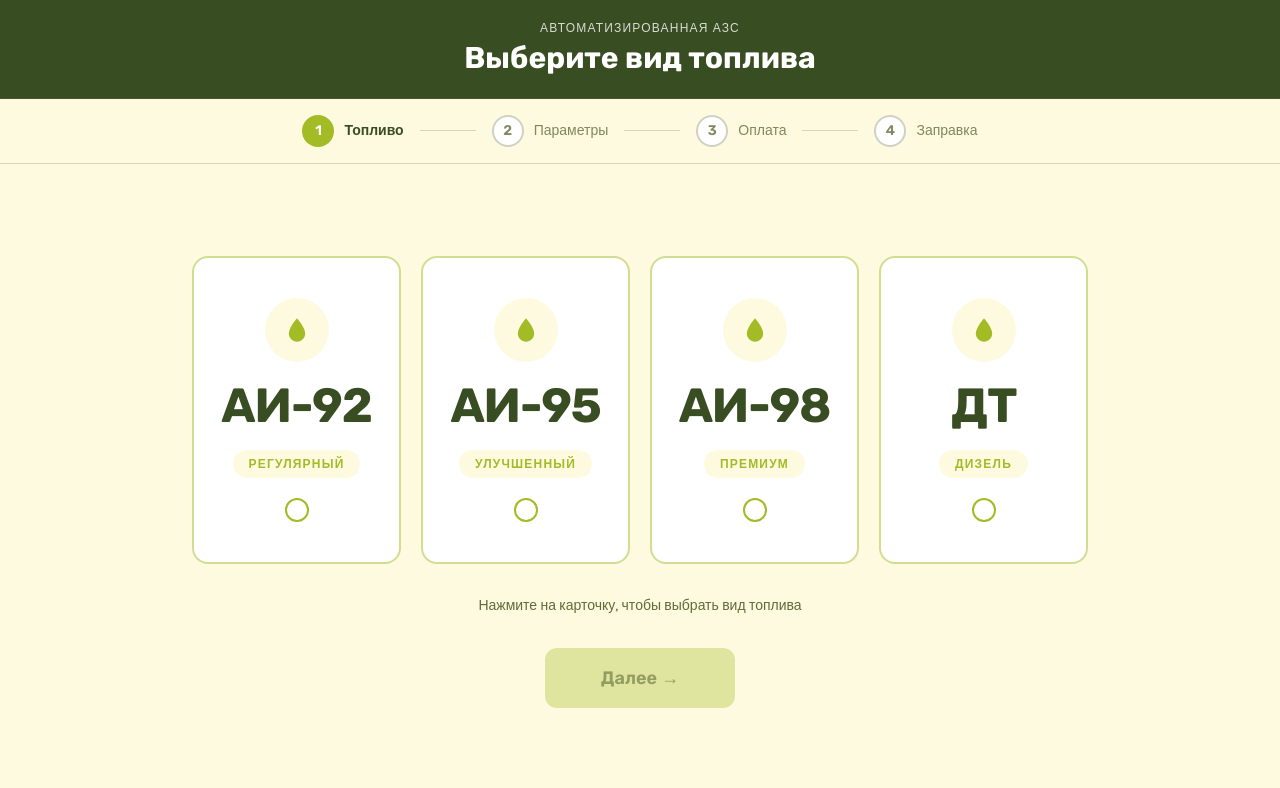
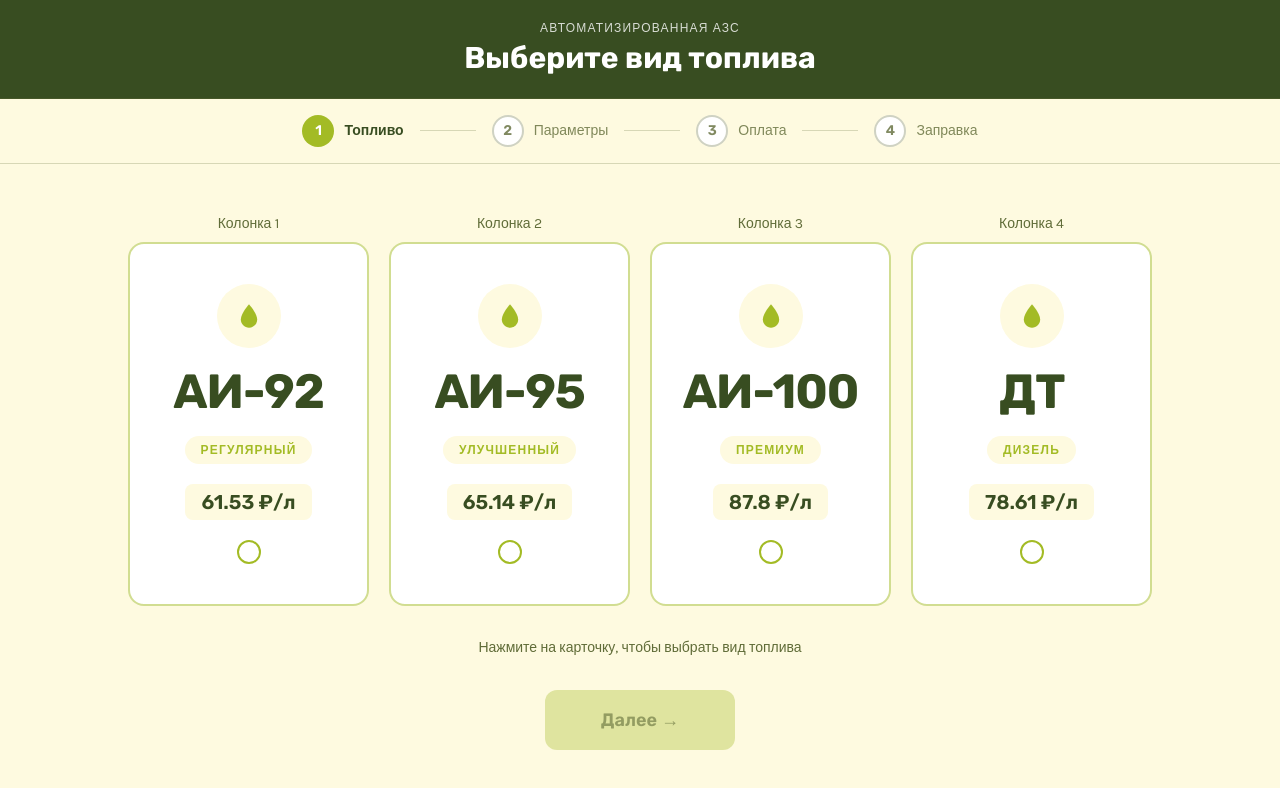
Before and after one commit to Tychaaa/Auto-Gas-Station, a Vue app in the folder client/: page /select/fuel in a window 1280 px wide. Shown: the top 788 px of the page. Built offline with nearby package versions, Linux system fonts and the light colour scheme; no server answers.

Commit message:
feat(ui): update fuel selection screen

```diff
--- a/client/src/components/FuelCard.vue
+++ b/client/src/components/FuelCard.vue
@@ -4,6 +4,8 @@ defineProps<{
   name: string
   /** Короткая пометка под названием */
   grade: string
+  /** Цена за литр в рублях */
+  pricePerLiter: number
   /** Флаг выбранной карточки */
   selected?: boolean
 }>()
@@ -64,6 +66,14 @@ defineEmits<{
       {{ grade }}
     </span>
 
+    <!-- Цена за литр -->
+    <div
+      class="font-rubik font-semibold text-xl leading-none px-4 py-2 rounded-lg transition-all duration-200"
+      :class="selected ? 'bg-white/15 text-white' : 'bg-fuel-cream text-fuel-forest'"
+    >
+      {{ pricePerLiter }} ₽/л
+    </div>
+
     <!-- Индикатор выбора -->
     <div
       class="flex items-center justify-center w-6 h-6 rounded-full border-2 transition-all duration-200"
--- a/client/src/views/FuelSelectView.vue
+++ b/client/src/views/FuelSelectView.vue
@@ -14,10 +14,10 @@ const STEPS = ['Топливо', 'Параметры', 'Оплата', 'Запр
 
 // Доступные варианты топлива
 const FUEL_TYPES = [
-  { id: 'АИ-92', name: 'АИ-92', grade: 'Регулярный' },
-  { id: 'АИ-95', name: 'АИ-95', grade: 'Улучшенный' },
-  { id: 'АИ-98', name: 'АИ-98', grade: 'Премиум' },
-  { id: 'ДТ', name: 'ДТ', grade: 'Дизель' },
+  { id: 'АИ-92', name: 'АИ-92', grade: 'Регулярный', pricePerLiter: 61.53 },
+  { id: 'АИ-95', name: 'АИ-95', grade: 'Улучшенный', pricePerLiter: 65.14 },
+  { id: 'АИ-100', name: 'АИ-100', grade: 'Премиум', pricePerLiter: 87.80 },
+  { id: 'ДТ', name: 'ДТ', grade: 'Дизель', pricePerLiter: 78.61 },
 ] as const
 
 const selectedFuel = computed(() => store.selectionDraft.fuelType)
@@ -53,18 +53,26 @@ function handleNext(): void {
     <main class="flex-1 flex flex-col items-center justify-center gap-8 px-8 py-10">
       <!-- Сетка карточек топлива -->
       <div
-        class="grid grid-cols-4 gap-5 w-full max-w-4xl"
+        class="grid grid-cols-4 gap-5 w-full max-w-5xl"
         role="group"
         aria-label="Виды топлива"
       >
-        <FuelCard
-          v-for="fuel in FUEL_TYPES"
+        <div
+          v-for="(fuel, index) in FUEL_TYPES"
           :key="fuel.id"
-          :name="fuel.name"
-          :grade="fuel.grade"
-          :selected="selectedFuel === fuel.id"
-          @select="selectFuel(fuel.id)"
-        />
+          class="flex flex-col items-center gap-2"
+        >
+          <p class="font-karla text-sm text-fuel-olive">
+            Колонка {{ index + 1 }}
+          </p>
+          <FuelCard
+            :name="fuel.name"
+            :grade="fuel.grade"
+            :price-per-liter="fuel.pricePerLiter"
+            :selected="selectedFuel === fuel.id"
+            @select="selectFuel(fuel.id)"
+          />
+        </div>
       </div>
 
       <!-- Подсказка для пользователя -->
```
